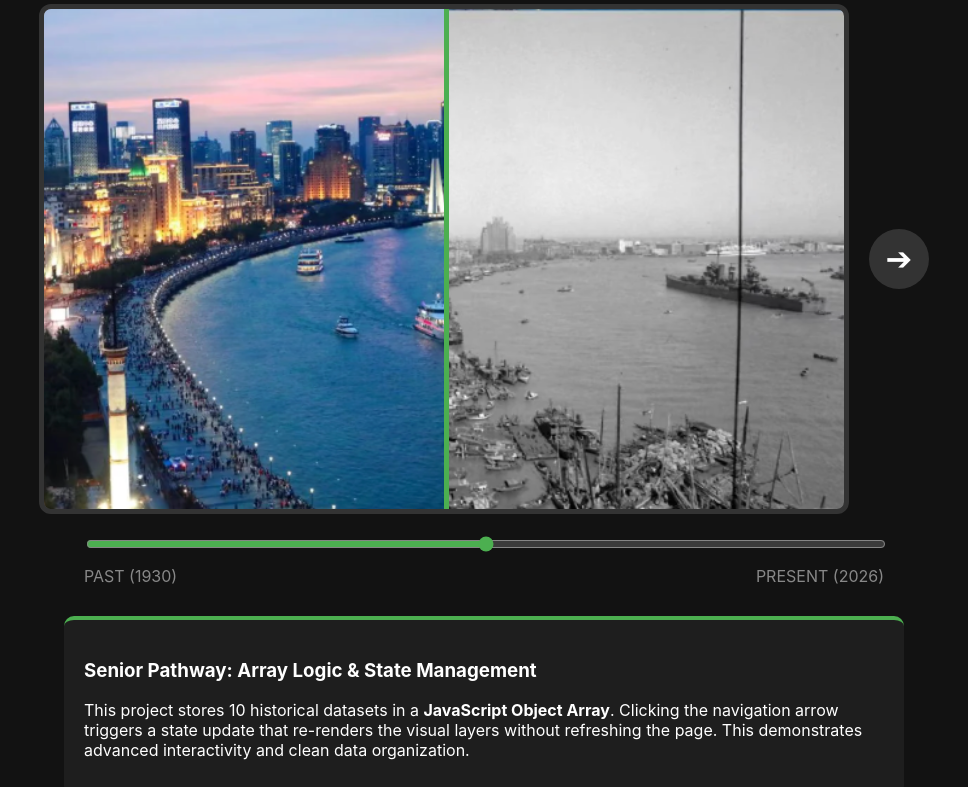
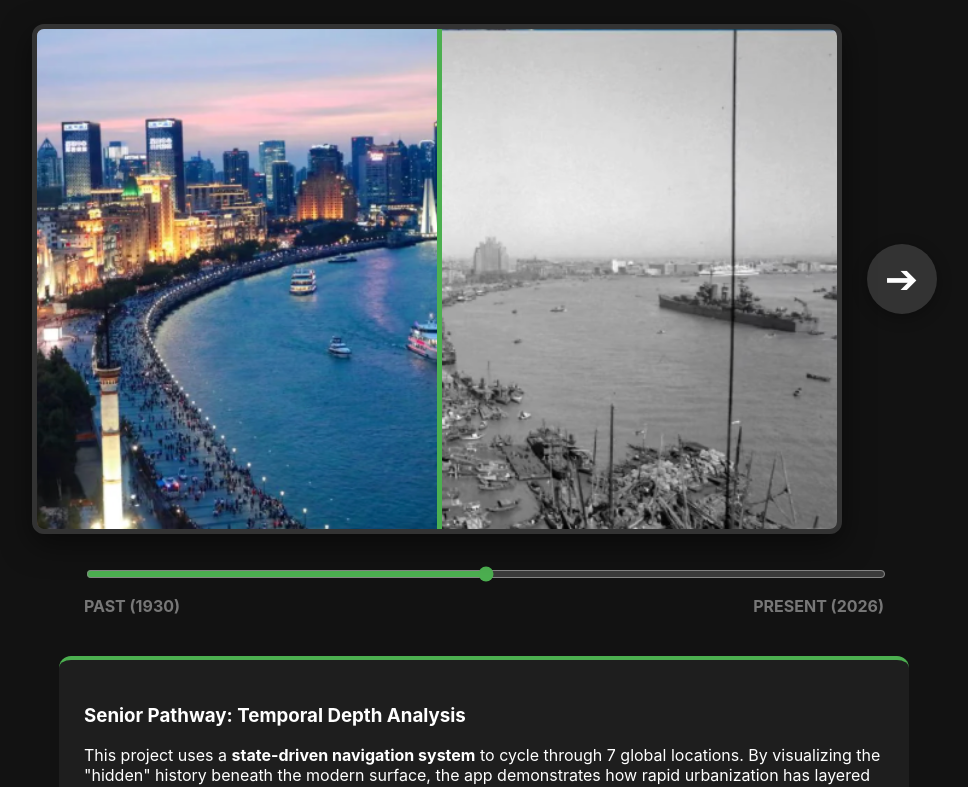
Before and after one commit to harrywu522/timemap-basishacks, a plain HTML site: page index.html in a window 1280 px wide. Shown: the part 117-904 px from the top of the page, without its empty margins (156-1124 px from the left). Drawn offline with Linux system fonts and the light colour scheme.

Commit message:
Update index.html

```diff
--- a/index.html
+++ b/index.html
@@ -3,17 +3,15 @@
 <head>
     <meta charset="UTF-8">
     <meta name="viewport" content="width=device-width, initial-scale=1.0">
-    <title>TimeMap: 10 Cities Through Time</title>
+    <title>TimeMap: 7 Cities Beneath the Surface</title>
     <style>
         :root { --primary: #4CAF50; --bg: #121212; }
         body { font-family: 'Inter', sans-serif; background: var(--bg); color: white; display: flex; flex-direction: column; align-items: center; padding: 20px; }
-
         .header { text-align: center; margin-bottom: 20px; }
-        h1 { color: var(--primary); margin: 0; }
+        h1 { color: var(--primary); margin: 0; text-transform: uppercase; letter-spacing: 2px; }
         #location-title { font-size: 1.5rem; color: #aaa; margin-top: 5px; }
 
-        /* MAIN APP LAYOUT */
-        .app-container { display: flex; align-items: center; gap: 20px; }
+        .app-container { display: flex; align-items: center; gap: 25px; margin-top: 20px; }
 
         .map-frame {
             position: relative;
@@ -22,99 +20,91 @@
             border: 5px solid #333;
             border-radius: 12px;
             overflow: hidden;
+            box-shadow: 0 10px 30px rgba(0,0,0,0.5);
         }
 
-        .map-layer { position: absolute; width: 800px; height: 500px; background-size: cover; background-position: center; transition: background-image 0.3s ease-in-out; }
+        .map-layer { position: absolute; width: 800px; height: 500px; background-size: cover; background-position: center; }
         #pastLayer { z-index: 1; }
         #modernLayer { z-index: 2; width: 50%; border-right: 5px solid var(--primary); }
 
-        /* NEXT BUTTON */
         .next-btn {
             background: #333;
             color: white;
             border: none;
-            width: 60px;
-            height: 60px;
+            width: 70px;
+            height: 70px;
             border-radius: 50%;
-            font-size: 2rem;
+            font-size: 2.5rem;
             cursor: pointer;
-            transition: 0.2s;
+            transition: 0.3s;
             display: flex;
             align-items: center;
             justify-content: center;
+            box-shadow: 0 4px 15px rgba(0,0,0,0.3);
         }
         .next-btn:hover { background: var(--primary); transform: scale(1.1); }
 
-        /* CONTROLS */
-        .controls { width: 800px; margin-top: 20px; }
-        input[type="range"] { width: 100%; accent-color: var(--primary); }
-        .labels { display: flex; justify-content: space-between; margin-top: 10px; color: #888; }
+        .controls { width: 800px; margin-top: 30px; }
+        input[type="range"] { width: 100%; accent-color: var(--primary); cursor: ew-resize; }
+        .labels { display: flex; justify-content: space-between; margin-top: 10px; font-weight: bold; color: #777; }
 
-        .judging-panel { background: #1e1e1e; padding: 20px; border-radius: 10px; margin-top: 30px; max-width: 800px; border-top: 4px solid var(--primary); }
+        .judging-panel { background: #1e1e1e; padding: 25px; border-radius: 12px; margin-top: 40px; max-width: 800px; border-top: 4px solid var(--primary); }
     </style>
 </head>
 <body>
 
     <div class="header">
         <h1>TimeMap: Global Evolution</h1>
-        <div id="location-title">1. Shanghai, China</div>
+        <div id="location-title">Loading...</div>
     </div>
 
     <div class="app-container">
-        <!-- The Map Area -->
         <div class="map-frame">
             <div id="pastLayer" class="map-layer"></div>
             <div id="modernLayer" class="map-layer"></div>
         </div>
-
-        <!-- The Next Arrow -->
-        <button class="next-btn" onclick="nextCity()">➔</button>
+        <button class="next-btn" title="Next Location" onclick="nextCity()">➔</button>
     </div>
 
     <div class="controls">
         <input type="range" min="0" max="100" value="50" oninput="reveal(this.value)">
         <div class="labels">
-            <span id="label-past">PAST (1930s)</span>
+            <span id="label-past">PAST</span>
             <span id="label-modern">PRESENT (2026)</span>
         </div>
     </div>
 
     <div class="judging-panel">
-        <h3>Senior Pathway: Array Logic & State Management</h3>
-        <p>This project stores 10 historical datasets in a <b>JavaScript Object Array</b>. Clicking the navigation arrow triggers a state update that re-renders the visual layers without refreshing the page. This demonstrates advanced interactivity and clean data organization.</p>
+        <h3>Senior Pathway: Temporal Depth Analysis</h3>
+        <p>This project uses a <b>state-driven navigation system</b> to cycle through 7 global locations. By visualizing the "hidden" history beneath the modern surface, the app demonstrates how rapid urbanization has layered over our physical past.</p>
     </div>
 
     <script>
-        // DATA FOR 10 PLACES
+        // UPDATED LIST: Exactly 7 Cities
         const cities = [
-            { name: "1. Shanghai, China", past: "1930", modern: "2026" },
-            { name: "2. New York, USA", past: "1920", modern: "2026" },
-            { name: "3. London, UK", past: "1940", modern: "2026" },
-            { name: "4. Tokyo, Japan", past: "1950", modern: "2026" },
-            { name: "5. Dubai, UAE", past: "1980", modern: "2026" },
-            { name: "6. Hong Kong, China", past: "1960", modern: "2026" },
-            { name: "7. Paris, France", past: "1900", modern: "2026" },
-            { name: "8. Beijing, China", past: "1950", modern: "2026" },
-            { name: "9. Singapore", past: "1970", modern: "2026" },
-            { name: "10. Sydney, Australia", past: "1930", modern: "2026" }
+            { name: "1. Shanghai, China", past: "1930" },
+            { name: "2. New York, USA", past: "1920" },
+            { name: "3. Dubai, UAE", past: "1990" },
+            { name: "4. Hong Kong, China", past: "1960" },
+            { name: "5. London, UK", past: "1920" },
+            { name: "6. Singapore", past: "1970" },
+            { name: "7. Tokyo, Japan", past: "1950" }
         ];
 
         let currentIndex = 0;
 
         function updateDisplay() {
             const city = cities[currentIndex];
-            // Update Text
             document.getElementById('location-title').innerText = city.name;
             document.getElementById('label-past').innerText = "PAST (" + city.past + ")";
-            document.getElementById('label-modern').innerText = "PRESENT (" + city.modern + ")";
 
-            // Update Images (Uses your past0.jpg, modern0.jpg, etc.)
+            // Set the background images to match your files
             document.getElementById('pastLayer').style.backgroundImage = "url('past" + currentIndex + ".jpg')";
             document.getElementById('modernLayer').style.backgroundImage = "url('modern" + currentIndex + ".jpg')";
         }
 
         function nextCity() {
-            currentIndex = (currentIndex + 1) % cities.length; // Loops back to 0 after 10
+            currentIndex = (currentIndex + 1) % cities.length;
             updateDisplay();
         }
 
@@ -122,7 +112,7 @@
             document.getElementById('modernLayer').style.width = val + "%";
         }
 
-        // Initialize first city
+        // Initialize
         updateDisplay();
     </script>
 </body>
```
